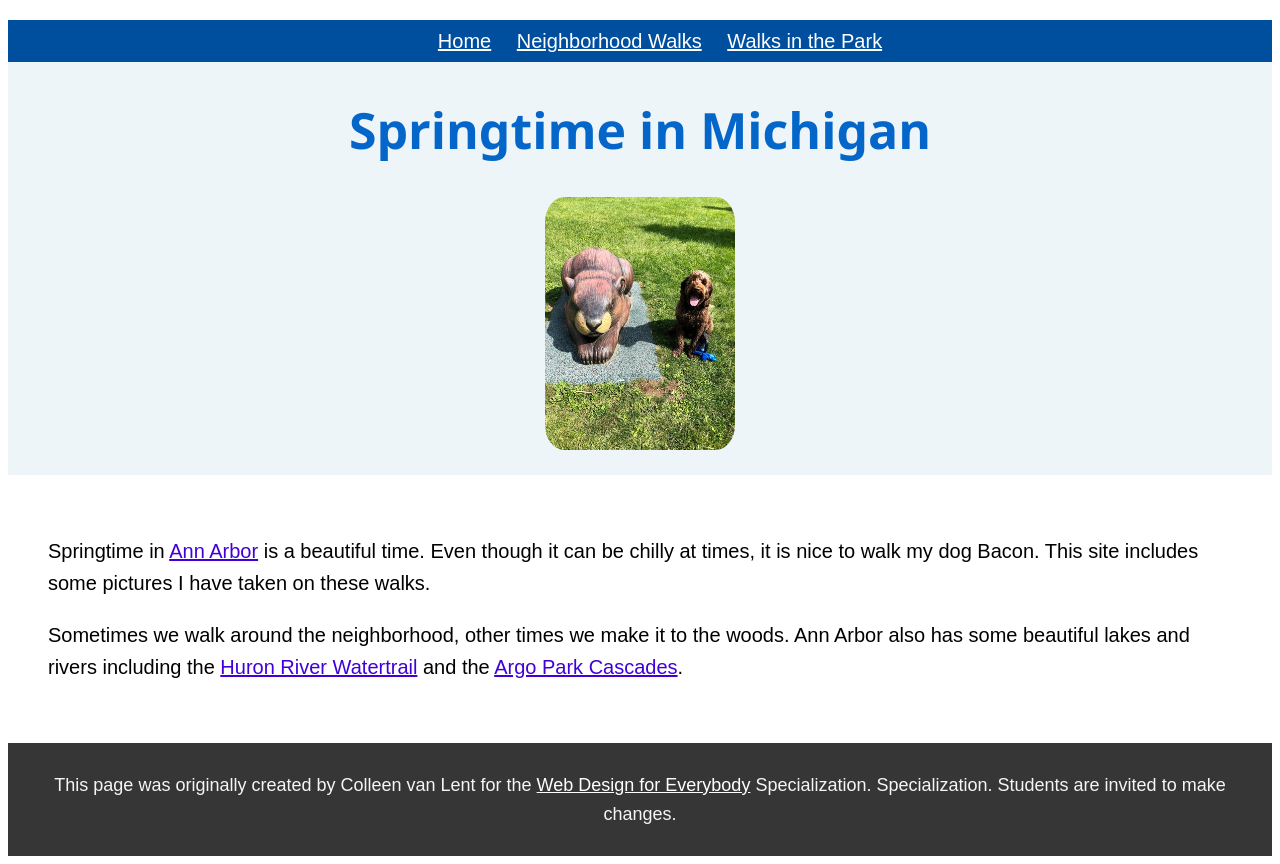
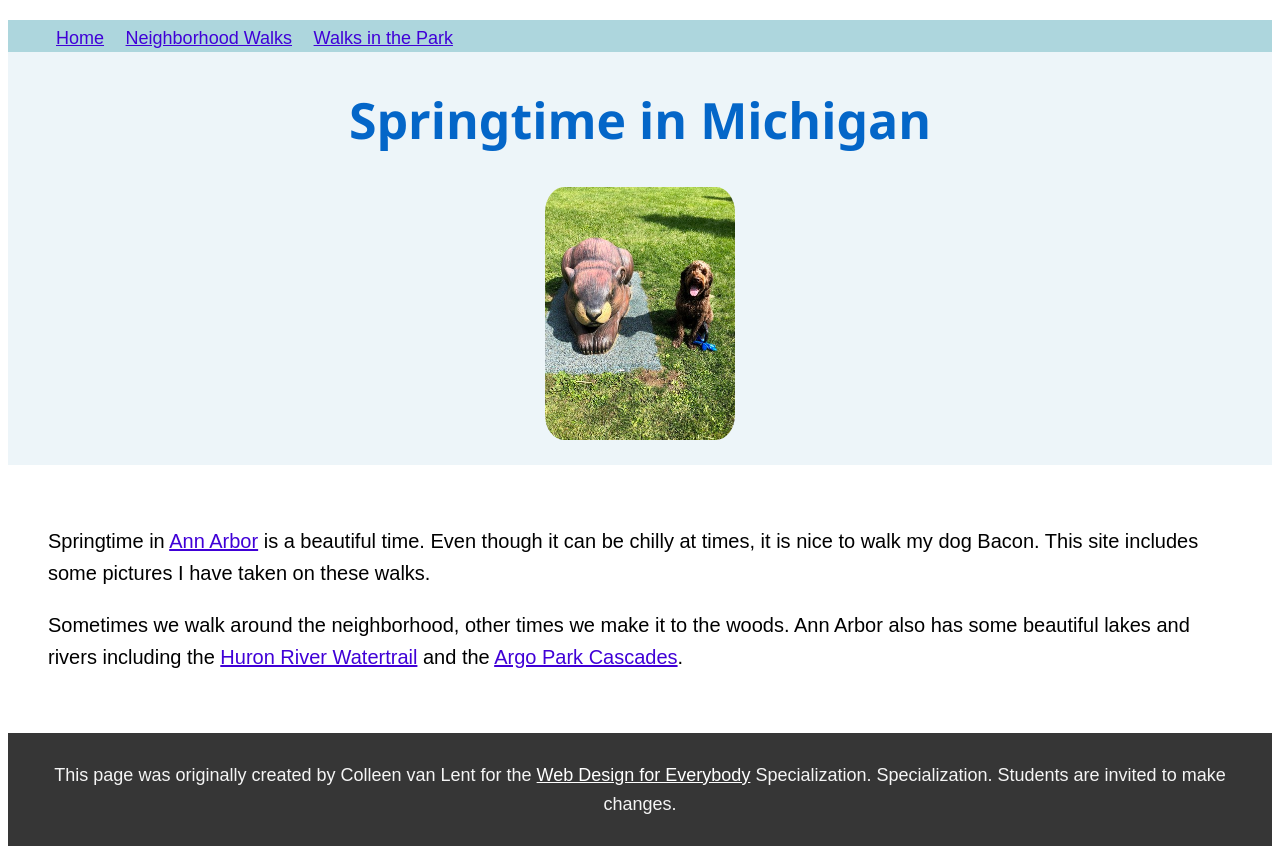
Before and after one commit to gatoshic0/css, a plain HTML site: page index.html in a window 1280 px wide. Drawn offline with Linux system fonts and the light colour scheme.

Commit message:
style.css

```diff
--- a/css/style.css
+++ b/css/style.css
@@ -15,16 +15,19 @@ header
 }
 
 nav {
+    background-color: #ADD6DD;
+    height: 32px;
+    width: 100%;
     display: block;
-    text-align: center;
-    background-color: #004f9e;
-    height: 42px;
-    width: 100%;
+    text-align: left;
 }
 
-nav a
-{
-    color: #ffffff;
+li {
+    display: inline-block;
+    width: auto;
+    height: auto;
+    padding: 8px;
+    font-size: 18px;
 }
 
 a
@@ -54,11 +57,7 @@ p
 
 }
 
-li {
-    display: inline-block;
-    width: auto;
-    padding: 10px;
-}
+
 
 img {
     width: 15%;
```
